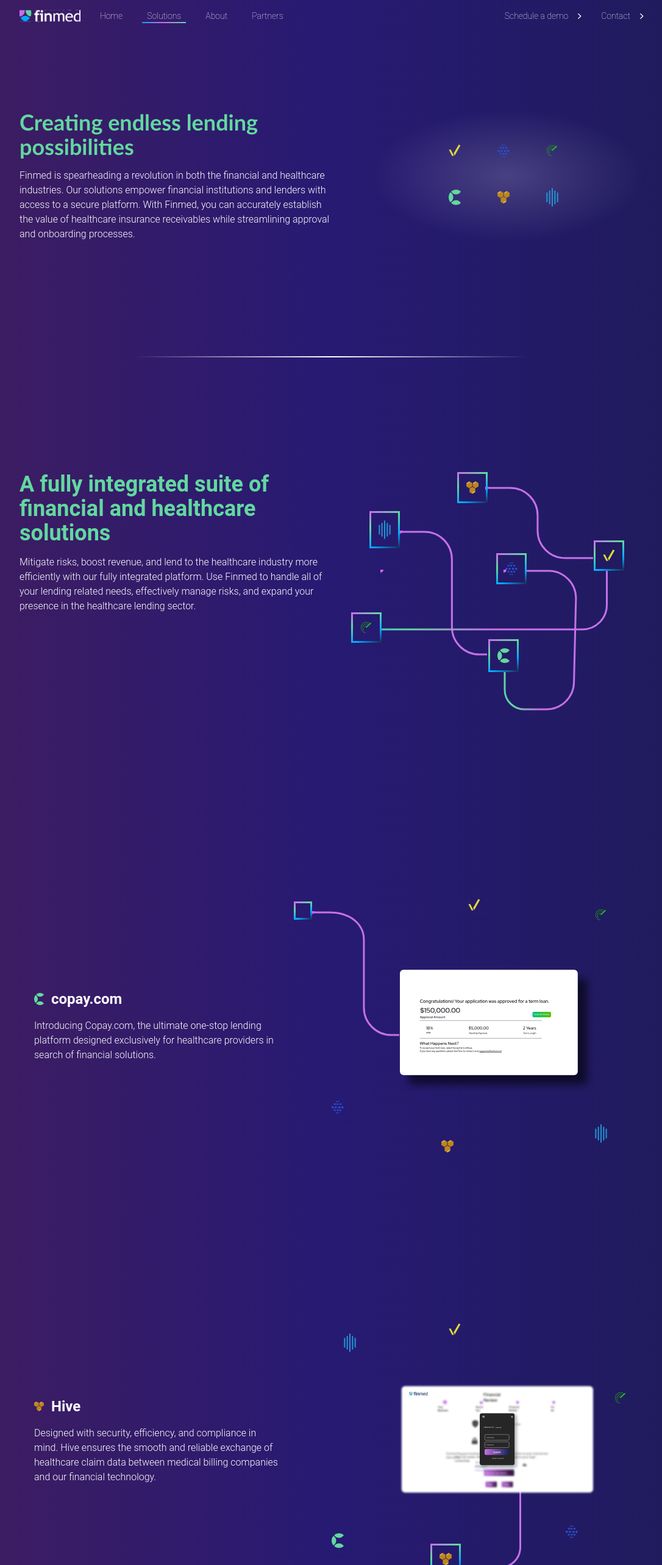
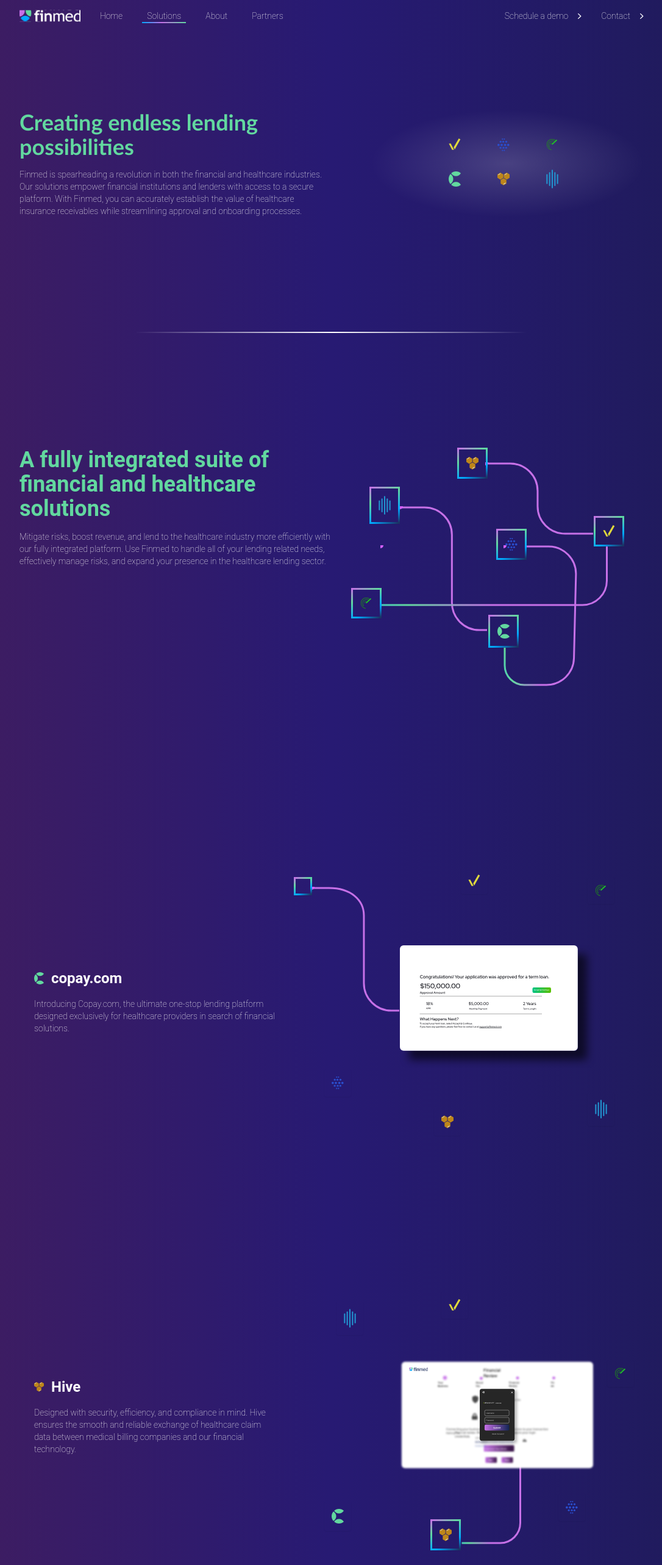
Before and after one commit to KeshavVijay14/Finmed-App, a Next.js app: page /solution in a window 1280 px wide. Shown: the top 2566 px of the page at 61% size, without its empty margins (96-1182 px from the left). Built offline with nearby package versions, Linux system fonts and the light colour scheme.

Commit message:
ui-updates

```diff
--- a/src/components/Partners.js
+++ b/src/components/Partners.js
@@ -25,7 +25,7 @@
       <div className="container mx-auto flex flex-col items-center">
         <div className="grid grid-cols-2 md:grid-cols-4 gap-8 mb-8 ">
           {partners.map((partner, index) => (
-            <div key={index} className="px-16">
+            <div key={index} className="px-16 flex">
               <Image
                 src={partner.src}
                 alt={partner.alt}
@@ -39,9 +39,13 @@
         <div className="   py-20 px-8 flex justify-center w-full">
           <div className="separator  "></div>
         </div>
-        <div className="flex flex-wrap justify-center items-center space-x-48">
+        <div className="w-[60%] flex justify-between items-center">
           {icons.map((icon, index) => (
-            <div key={index} className="flex flex-col items-center">
+            <div
+              key={index}
+              className="flex flex-col justify-between items-center"
+            >
+              <div className=" ">
                 <Image
                   src={icon.src}
                   alt={icon.alt}
@@ -49,9 +53,12 @@
                   height={30}
                   className="mb-2"
                 />
+              </div>
+              <div className={`${index % 2 !== 0 && "mt-3"}`}>
                 <p className="text-white text-xl font-normal font-roboto">
                   {icon.label}
                 </p>
+              </div>
             </div>
           ))}
         </div>
--- a/src/components/Solution/heroSection.js
+++ b/src/components/Solution/heroSection.js
@@ -8,7 +8,7 @@
           <h1 className="text-4xl font-bold mb-4 text-[#62D89F] font-trebuchet">
             Creating endless lending possibilities
           </h1>
-          <p className="font-light text-base text-white max-w-lg font-roboto">
+          <p className="font-thin text-sm text-white max-w-lg font-roboto">
             Finmed is spearheading a revolution in both the financial and
             healthcare industries. Our solutions empower financial institutions
             and lenders with access to a secure platform. With Finmed, you can
--- a/src/components/Solution/step1Section.js
+++ b/src/components/Solution/step1Section.js
@@ -15,7 +15,7 @@
               copay.com
             </div>
           </div>
-          <div className="text-white text-base font-roboto font-light ">
+          <div className="text-white font-thin text-sm font-roboto  ">
             Introducing Copay.com, the ultimate one-stop lending platform
             designed exclusively for healthcare providers in search of financial
             solutions.
--- a/src/components/Solution/step2Section.js
+++ b/src/components/Solution/step2Section.js
@@ -15,7 +15,7 @@
               Hive
             </div>
           </div>
-          <div className="text-white text-base font-roboto font-light">
+          <div className="text-white  font-roboto font-thin text-sm">
             Designed with security, efficiency, and compliance in mind. Hive
             ensures the smooth and reliable exchange of healthcare claim data
             between medical billing companies and our financial technology.
--- a/src/components/Solution/step3Section.js
+++ b/src/components/Solution/step3Section.js
@@ -15,7 +15,7 @@
               V Score
             </div>
           </div>
-          <div className="text-white text-base font-roboto font-light">
+          <div className="text-white   font-roboto font-thin text-sm">
             V Score utilizes a wide range of data points to score each client,
             ensuring their compatibility within our lending network.
           </div>
--- a/src/components/Solution/step4Section.js
+++ b/src/components/Solution/step4Section.js
@@ -15,7 +15,7 @@
               Pulse
             </div>
           </div>
-          <div className="text-white text-base font-roboto font-light">
+          <div className="text-white   font-roboto font-thin text-sm">
             The Pulse of Finmed. Reading, analyzing, and transforming data into
             actionable insights. It guides our decisions on client interactions,
             claims processing, and company strategies with precision.
--- a/src/components/Solution/step5Section.js
+++ b/src/components/Solution/step5Section.js
@@ -15,7 +15,7 @@
               8200
             </div>
           </div>
-          <div className="text-white text-base font-roboto font-light">
+          <div className="text-white  font-roboto font-thin text-sm">
             8200 is advanced monitoring and fraud detection system. Utilizing
             cutting edge technology, we safeguard your transactions in
             real-time, ensuring unparalleled security and peace of mind for all
--- a/src/components/Solution/step6Section.js
+++ b/src/components/Solution/step6Section.js
@@ -15,7 +15,7 @@
               Lender Network
             </div>
           </div>
-          <div className="text-white text-base font-roboto font-light">
+          <div className="text-white   font-roboto font-thin text-sm">
             Discover our expansive network of banks and lenders, all eager to
             participate in the healthcare lending market. Each member can select
             their unique criteria for desired credit profiles. Clients meeting
--- a/src/components/Solution/stepSection.js
+++ b/src/components/Solution/stepSection.js
@@ -8,7 +8,7 @@
           <h1 className="text-4xl font-semibold mb-4 text-[#62D89F] max-w-md font-roboto">
             A fully integrated suite of financial and healthcare solutions
           </h1>
-          <p className="font-light text-base text-white max-w-lg font-roboto">
+          <p className="font-thin text-sm text-white max-w-lg font-roboto">
             Mitigate risks, boost revenue, and lend to the healthcare industry
             more efficiently with our fully integrated platform. Use Finmed to
             handle all of your lending related needs, effectively manage risks,
```
Lines whose indentation alone changed are shown as unchanged.
